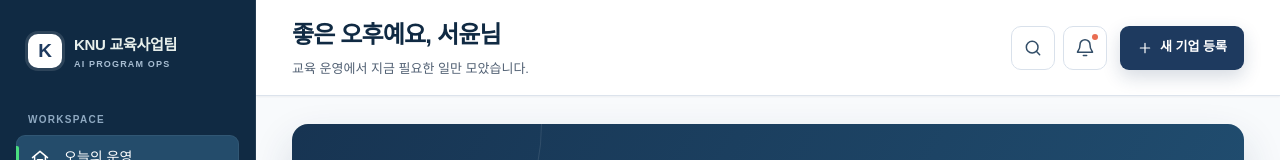
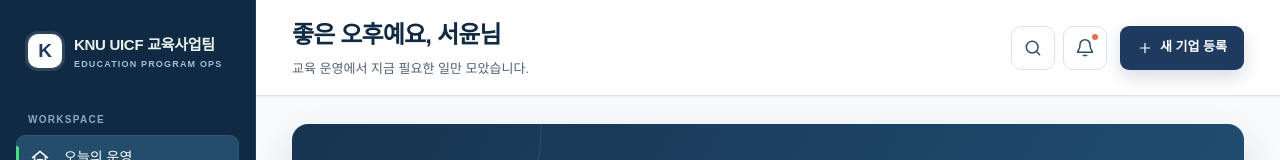
Before and after one commit to Kevinoh1737/knu-uicf, a Next.js app: page / in a window 1280 px wide. Shown: the top 160 px of the page. Built offline with nearby package versions, Linux system fonts and the light colour scheme.

Commit message:
brand: rename service to KNU UICF education team

```diff
--- a/app/layout.tsx
+++ b/app/layout.tsx
@@ -2,8 +2,8 @@ import type { Metadata } from "next";
 import "./globals.css";
 
 export const metadata: Metadata = {
-  title: "KNU EduFlow | 강원대학교 산학협력단 교육 운영",
-  description: "기업 조사부터 교육 설계, 강사 배정과 만족도 분석까지 연결하는 교육사업팀 운영 시스템",
+  title: "KNU UICF 교육사업팀",
+  description: "기업 조사부터 교육 설계, 강사 배정과 만족도 분석까지 연결하는 강원대학교 산학협력단 교육사업팀 운영 시스템",
   icons: {
     icon: "/favicon.svg",
     shortcut: "/favicon.svg",
--- a/app/page.tsx
+++ b/app/page.tsx
@@ -48,7 +48,7 @@ const instructors = [
 ];
 
 function Brand() {
-  return <div className="brand"><span className="brand-mark">K</span><div><strong>KNU 교육사업팀</strong><small>AI PROGRAM OPS</small></div></div>;
+  return <div className="brand"><span className="brand-mark">K</span><div><strong>KNU UICF 교육사업팀</strong><small>EDUCATION PROGRAM OPS</small></div></div>;
 }
 
 function SideNav({ view, setView }: { view: View; setView: (v: View) => void }) {
```
Also changed, not shown: design-system/knu-eduflow/MASTER.md (+1 -1 lines), 1 other file (tests, documents, lock files or other folders).
